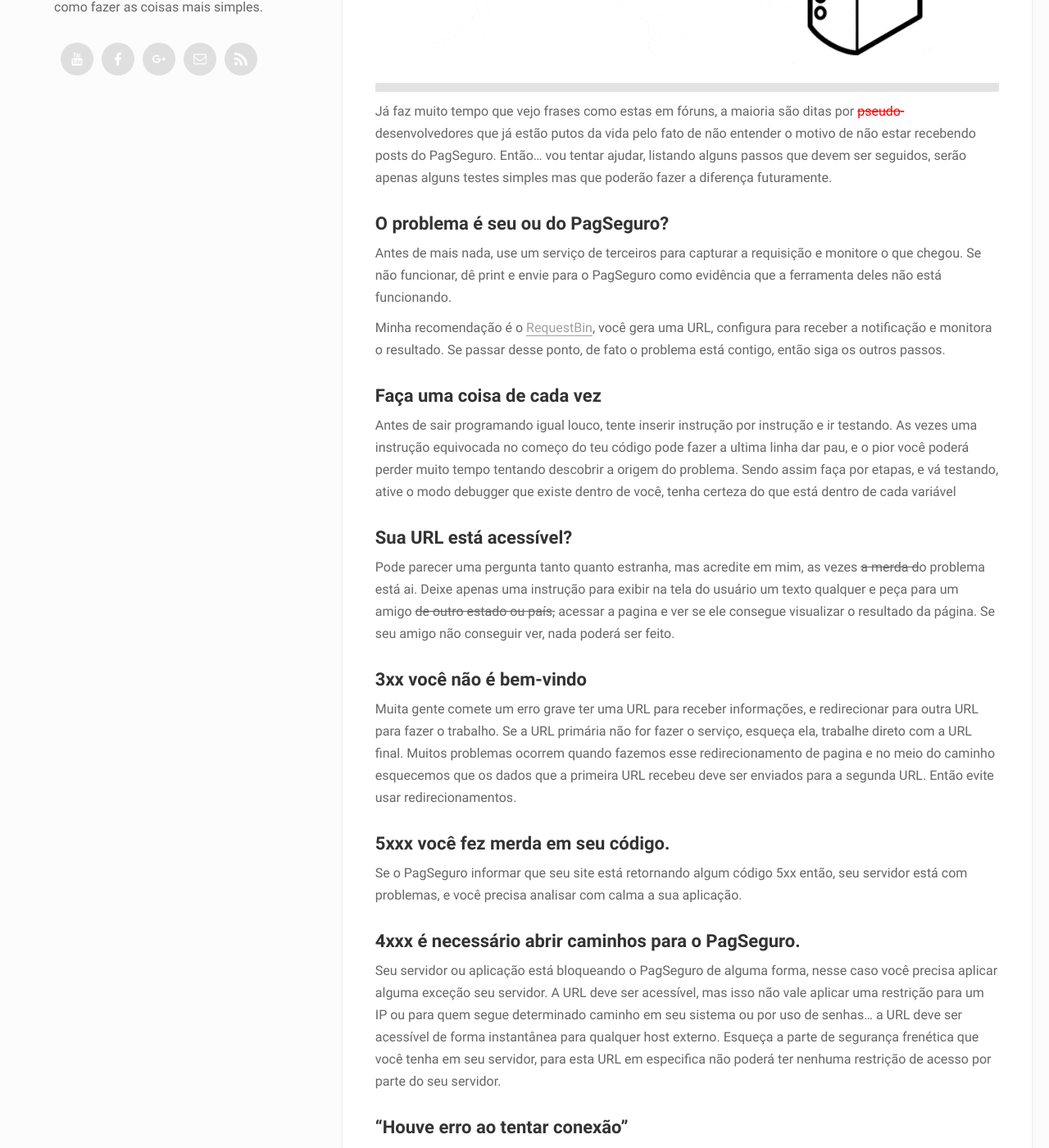
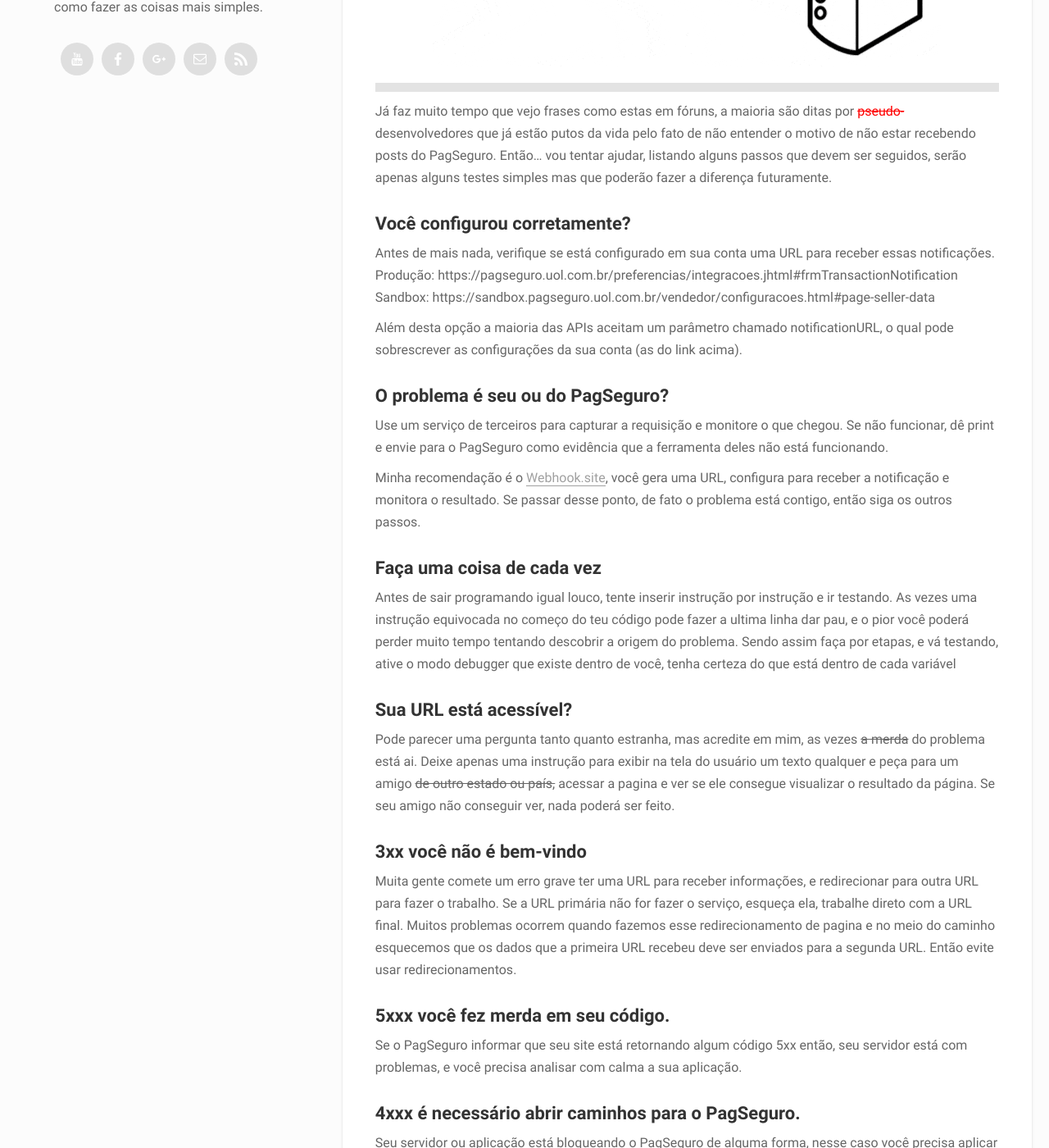
Before and after one commit to sounoob/sounoob.github.io, a Jekyll site: the page built from _posts/2013-10-17-nao-recebo-posts-do-pagseguro-como-resolver.md, in a window 1280 px wide and 1400 px high, scrolled down 515 px. Shown: the whole window at 82% size. Built offline with Jekyll 4.4.1, drawn with Linux system fonts in a browser that asks for light colours.

Commit message:
Update from Forestry.io flavio sena updated _posts/2013-10-17-nao-recebo-posts-do-pagseguro-como-resolver.md

```diff
--- a/_posts/2013-10-17-nao-recebo-posts-do-pagseguro-como-resolver.md
+++ b/_posts/2013-10-17-nao-recebo-posts-do-pagseguro-como-resolver.md
@@ -16,16 +16,25 @@ short-url:
 dsq_thread_id:
 - '2818906285'
 image: "/assets/uploads/2013/10/Nao-recebo-posts-do-PagSeguro-como-resolver.gif"
+
 ---
+Já faz muito tempo que vejo frases como estas em fóruns, a maioria são ditas por <del style="color: #ff0000;">pseudo-</del>desenvolvedores que já estão putos da vida pelo fato de não entender o motivo de não estar recebendo posts do PagSeguro. Então… vou tentar ajudar, listando alguns passos que devem ser seguidos, serão apenas alguns testes simples mas que poderão fazer a diferença futuramente.<!--more-->
 
-Já faz muito tempo que vejo frases como estas em fóruns, a maioria são ditas por <del style="color: #ff0000;">pseudo-</del>desenvolvedores que já estão putos da vida pelo fato de não entender o motivo de não estar recebendo posts do PagSeguro. Então… vou tentar ajudar, listando alguns passos que devem ser seguidos, serão apenas alguns testes simples mas que poderão fazer a diferença futuramente.<!--more-->
+### Você configurou corretamente?
+
+Antes de mais nada, verifique se está configurado em sua conta uma URL para receber essas notificações.
+Produção: https://pagseguro.uol.com.br/preferencias/integracoes.jhtml#frmTransactionNotification
+Sandbox: https://sandbox.pagseguro.uol.com.br/vendedor/configuracoes.html#page-seller-data
+
+Além desta opção a maioria das APIs aceitam um parâmetro chamado notificationURL, o qual pode sobrescrever as configurações da sua conta (as do link acima).
+
 
 ### O problema é seu ou do PagSeguro?
 
-Antes de mais nada, use um serviço de terceiros para capturar a requisição e monitore o que chegou.
+Use um serviço de terceiros para capturar a requisição e monitore o que chegou.
 Se não funcionar, dê print e envie para o PagSeguro como evidência que a ferramenta deles não está funcionando.
 
-Minha recomendação é o [RequestBin](https://requestb.in "RequestBin"){:target="_blank"}, você gera uma URL, configura para receber a notificação e monitora o resultado. Se passar desse ponto, de fato o problema está contigo, então siga os outros passos.
+Minha recomendação é o [Webhook.site](https://webhook.site/ "Webhook.site"){:target="_blank"}, você gera uma URL, configura para receber a notificação e monitora o resultado. Se passar desse ponto, de fato o problema está contigo, então siga os outros passos.
 
 ### Faça uma coisa de cada vez
 
@@ -33,7 +42,7 @@ Antes de sair programando igual louco, tente inserir instrução por instrução
 
 ### Sua URL está acessível?
 
-Pode parecer uma pergunta tanto quanto estranha, mas acredite em mim, as vezes <del>a merda d</del>o problema está ai. Deixe apenas uma instrução para exibir na tela do usuário um texto qualquer e peça para um amigo <del>de outro estado ou país,</del> acessar a pagina e ver se ele consegue visualizar o resultado da página. Se seu amigo não conseguir ver, nada poderá ser feito.
+Pode parecer uma pergunta tanto quanto estranha, mas acredite em mim, as vezes <del>a merda</del> do problema está ai. Deixe apenas uma instrução para exibir na tela do usuário um texto qualquer e peça para um amigo <del>de outro estado ou país,</del> acessar a pagina e ver se ele consegue visualizar o resultado da página. Se seu amigo não conseguir ver, nada poderá ser feito.
 
 ### 3xx você não é bem-vindo
 
```
Also changed, not shown: other parts of _posts/2013-10-17-nao-recebo-posts-do-pagseguro-como-resolver.md (+2 -2 lines).
